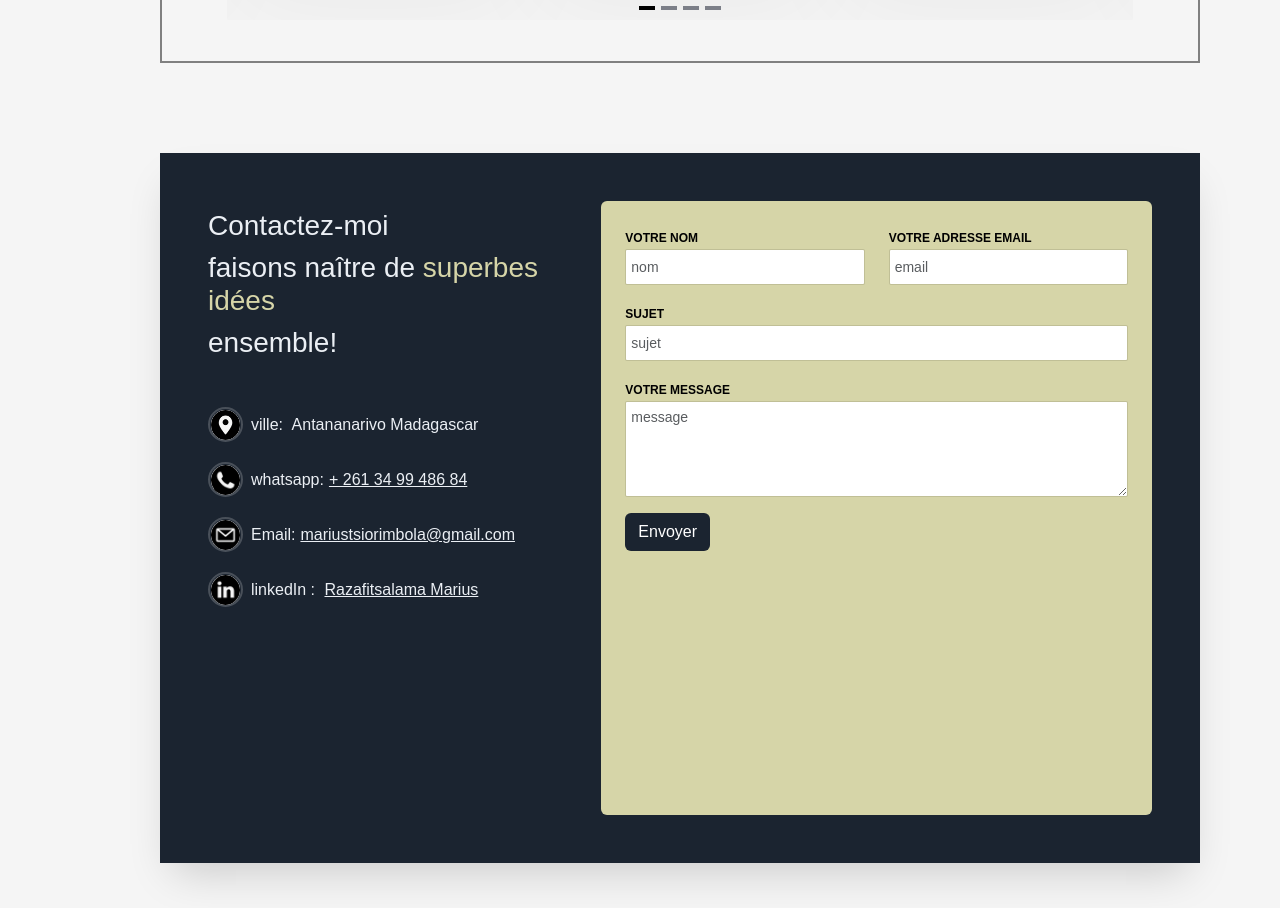
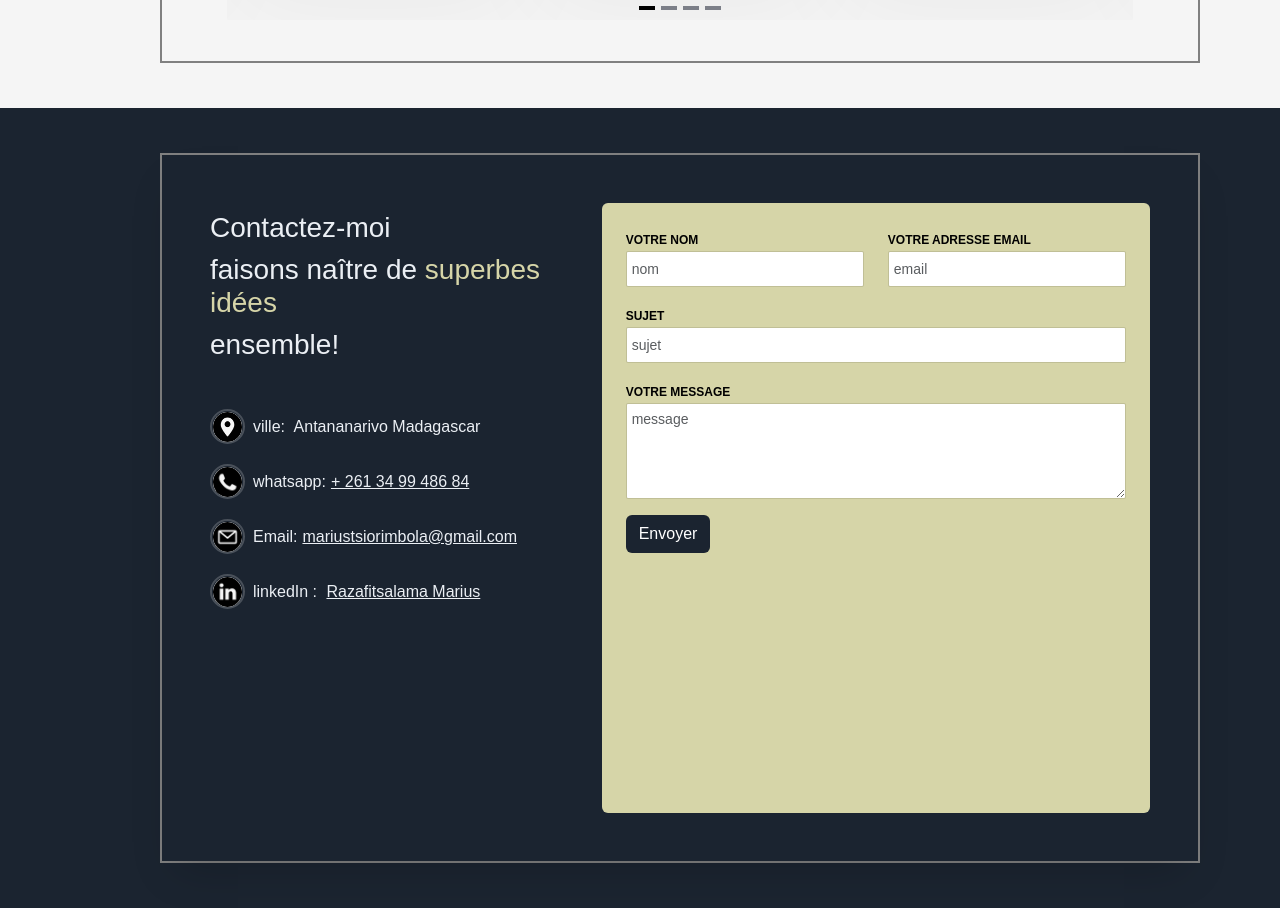
Before and after one commit to 01MARIUS10/portfolio_vueJs, a Vue app: page /about in a window 1280 px wide. Shown: the part 2292-3200 px from the top of the page. Built offline with nearby package versions, Linux system fonts and the light colour scheme.

Commit message:
change contact design

```diff
--- a/src/views/AboutView.vue
+++ b/src/views/AboutView.vue
@@ -106,10 +106,12 @@ $nav: 80px;
     #myService {
         background: #fff;
     }
-    #myProjects,
-    #contact {
+    #myProjects{
         // background: rgba($color: #51557E, $alpha: .1);
         background: whitesmoke;
+    }
+    #contact{
+        background: var(--f1);
     }
     .content-scroll {
         width: 100%;
--- a/src/views/aboutView/contact.vue
+++ b/src/views/aboutView/contact.vue
@@ -14,7 +14,7 @@ let useForm = useContactStore();
 </script>
 
 <template>
-    <div class="contact p-0 border-0">
+    <div class="contact p-0 ">
         <div class="row h-100 mx-0 justify-content-center">
             <div class="col-md-12 p-0">
                 <div class="wrapper h-100">
```
